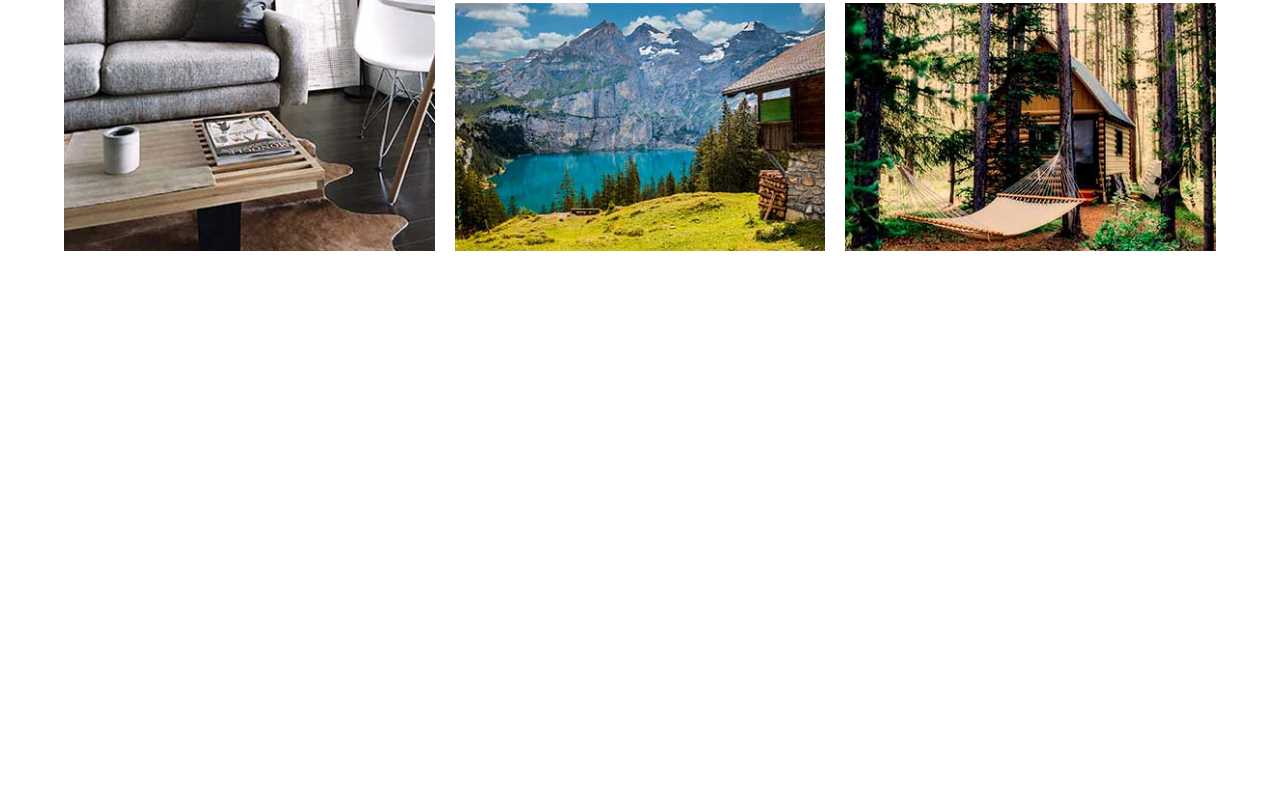
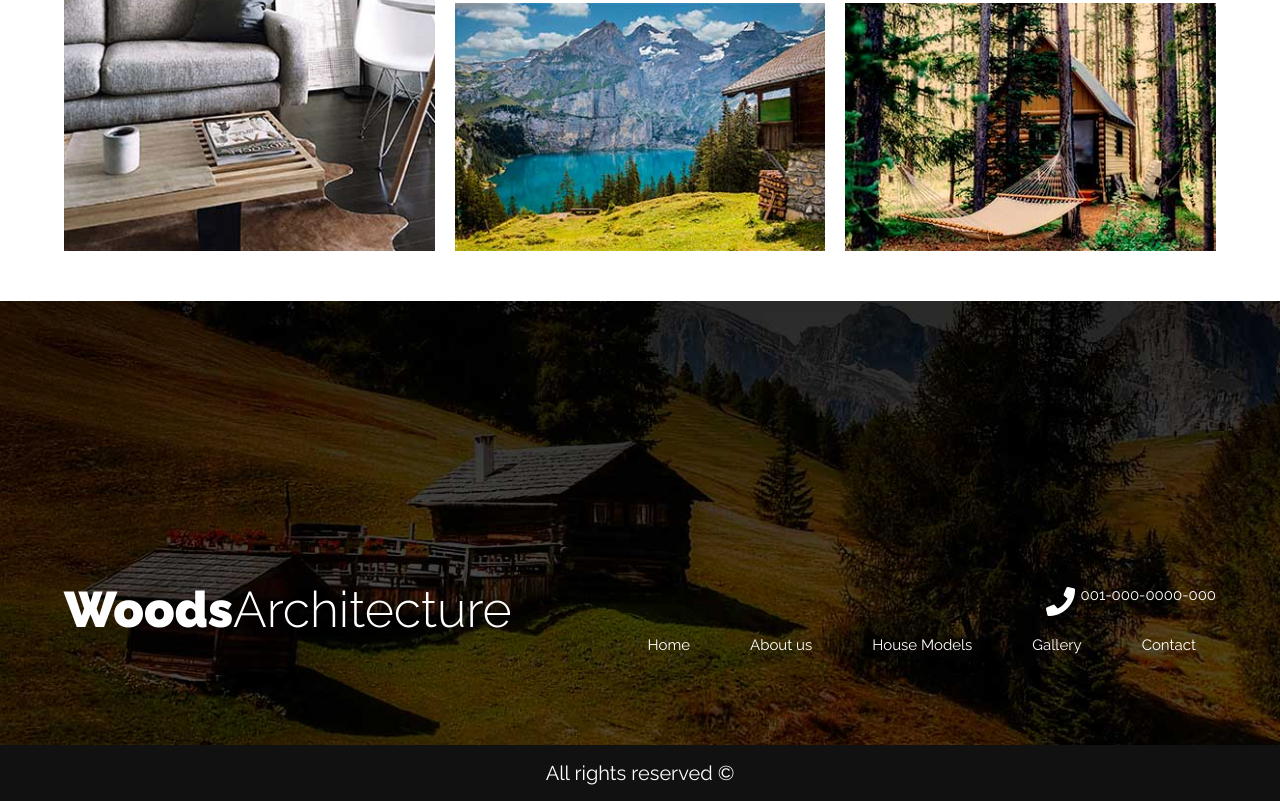
Before and after one commit to LaietiMcLean/ForestArchitecture-website, a plain HTML site: page index.html in a window 1280 px wide. Shown: the part 4356-5157 px from the top of the page. Before the commit the page ends 4607 px from the top, so only its background shows below. Drawn offline with Linux system fonts and the light colour scheme.

Commit message:
style(): responsive footer

```diff
--- a/index.html
+++ b/index.html
@@ -98,27 +98,47 @@
       <h2>Gallery</h2>
       <div class="gallery">
         <div class="image">
-                <img src="img/imagen_1.jpg" alt="gallery image">
+          <img src="img/imagen_1.jpg" alt="gallery image" />
         </div>
         <div class="image">
-                <img src="img/imagen_2.jpg" alt="gallery image">
+          <img src="img/imagen_2.jpg" alt="gallery image" />
         </div>
         <div class="image">
-                <img src="img/imagen_3.jpg" alt="gallery image">
+          <img src="img/imagen_3.jpg" alt="gallery image" />
         </div>
         <div class="image">
-                <img src="img/imagen_4.jpg" alt="gallery image">
+          <img src="img/imagen_4.jpg" alt="gallery image" />
         </div>
         <div class="image">
-                <img src="img/imagen_5.jpg" alt="gallery image">
+          <img src="img/imagen_5.jpg" alt="gallery image" />
         </div>
         <div class="image">
-                <img src="img/imagen_6.jpg" alt="gallery image">
+          <img src="img/imagen_6.jpg" alt="gallery image" />
         </div>
         <div class="image">
-                <img src="img/imagen_7.jpg" alt="gallery image">
+          <img src="img/imagen_7.jpg" alt="gallery image" />
         </div>
       </div>
     </section>
+    <footer class="footer mt-5">
+      <div class="container">
+        <div class="title-text">
+          <div class="logo">
+            <h1 class="company-name">Woods<span>Architecture</span></h1>
+          </div>
+          <div class="contact">
+            <a class="phone" href="tel:001-000-0000-000">001-000-0000-000</a>
+            <nav class="nav-bar">
+              <a class="link" href="#">Home</a>
+              <a class="link" href="#">About us</a>
+              <a class="link" href="#">House Models</a>
+              <a class="link" href="#">Gallery</a>
+              <a class="link" href="#">Contact</a>
+            </nav>
+          </div>
+        </div>
+      </div>
+      <p class="copyright">All rights reserved &copy;</p>
+    </footer>
   </body>
 </html>
--- a/styles/styles.css
+++ b/styles/styles.css
@@ -359,3 +359,36 @@ img {
         grid-row:  1 / 3;
     }
 }
+
+/*Footer - Section*/
+
+.footer {
+    height: 50rem;
+    background-image: url(../img/footer_bg.jpg);
+    background-repeat: no-repeat;
+    background-position: center center;
+    background-size: cover;
+    display: flex;
+    flex-direction: column;
+    justify-content: end;
+    color: var(--white)
+}
+
+.footer a {
+    color: var(--white);
+    font-size: 2rem;
+}
+
+@media (min-width: 768px) {
+    .footer a {
+        font-size: 1.5rem;
+    }
+}
+
+.copyright {
+    background-color: var(--black);
+    text-align: center;
+    margin: 5rem 0 0 0;
+    font-size: 2rem;
+    padding: 1rem;
+}
```
Lines whose indentation alone changed are shown as unchanged.
